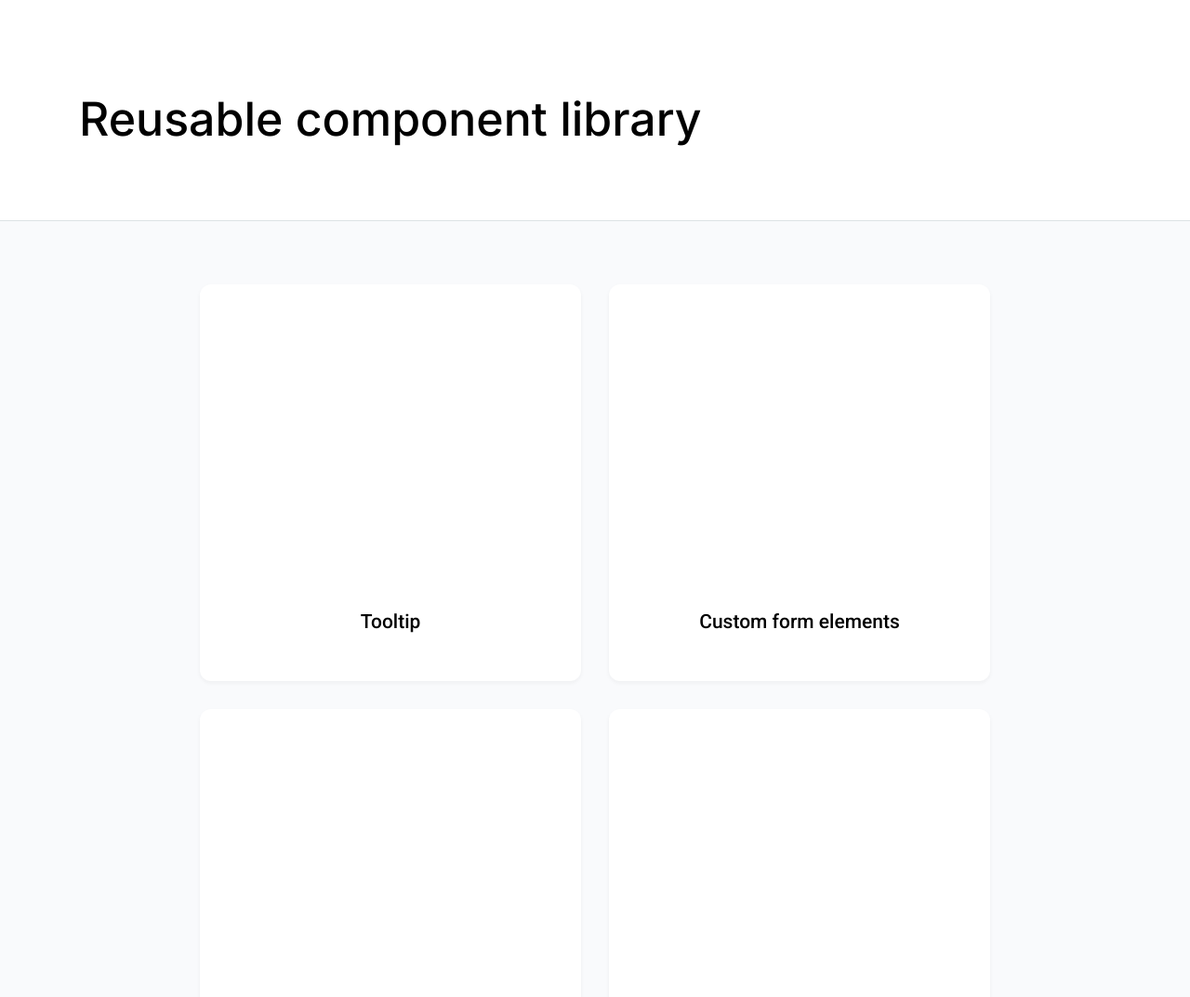
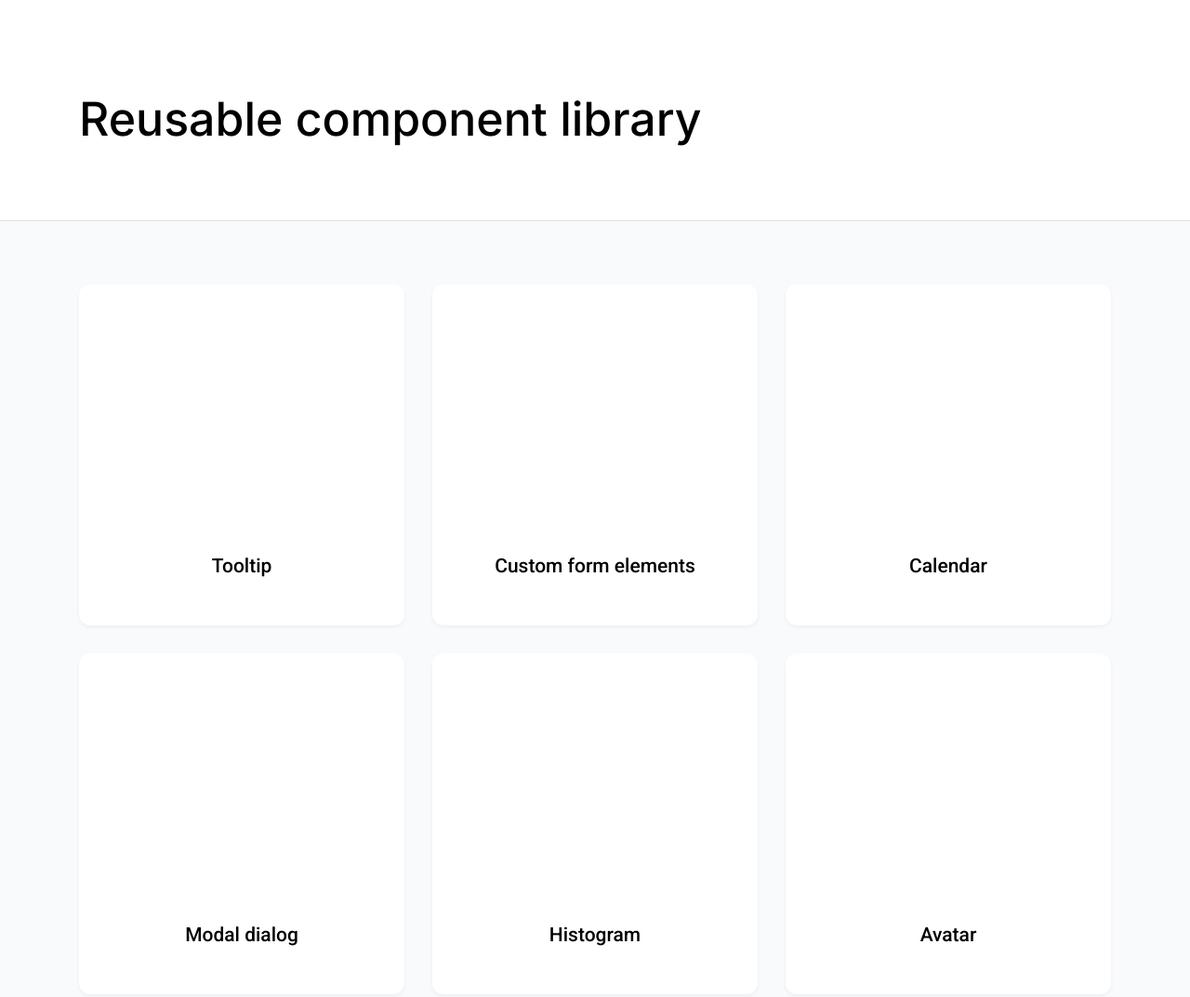
Before and after one commit to js-tasks-ru/htmlcss-20220919_bugsoff, a website: page index.html in a window 1280 px wide. Shown: the top 1073 px of the page at 93% size. Drawn offline with nearby package versions, Linux system fonts and the light colour scheme.

Commit message:
fix card styles

```diff
--- a/assets/css/styles.css
+++ b/assets/css/styles.css
@@ -30,9 +30,12 @@
     --secondary-active: var(--purple-dark);
 }
 
+* {
+    box-sizing: border-box;
+}
+
 html, body {
     height: 100%;
-    box-sizing: border-box;
 }
 
 body {
--- a/components/card/card.css
+++ b/components/card/card.css
@@ -2,9 +2,7 @@
     display: flex;
     flex-flow: row wrap;
     gap: 30px;
-    justify-content: center;
-    align-items: flex-start;
-    padding: 68px;
+    padding: 68px 0;
 }
 
 .card {
```
